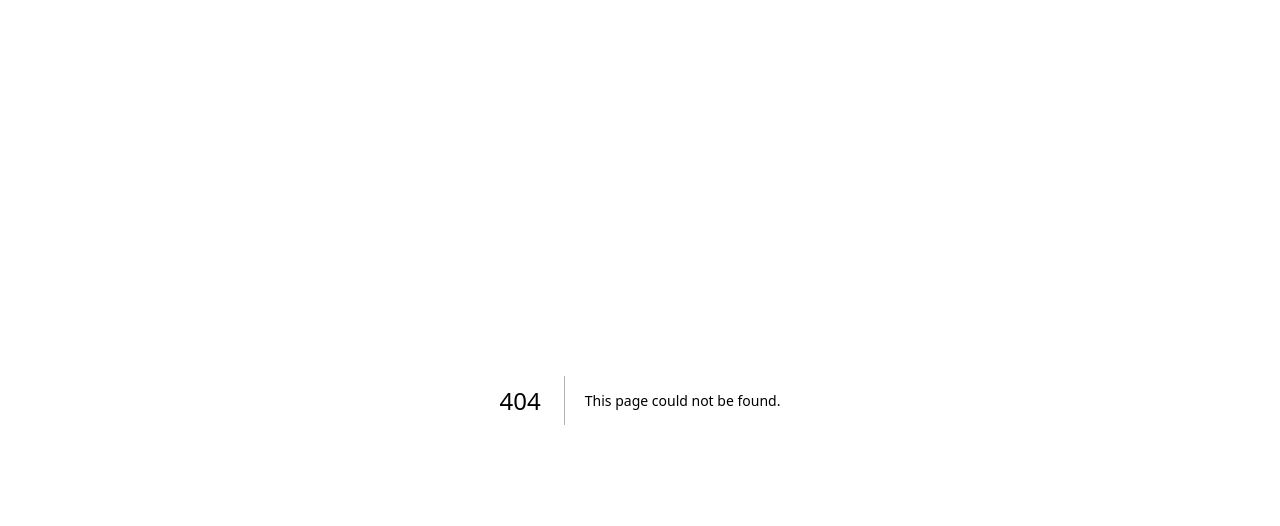
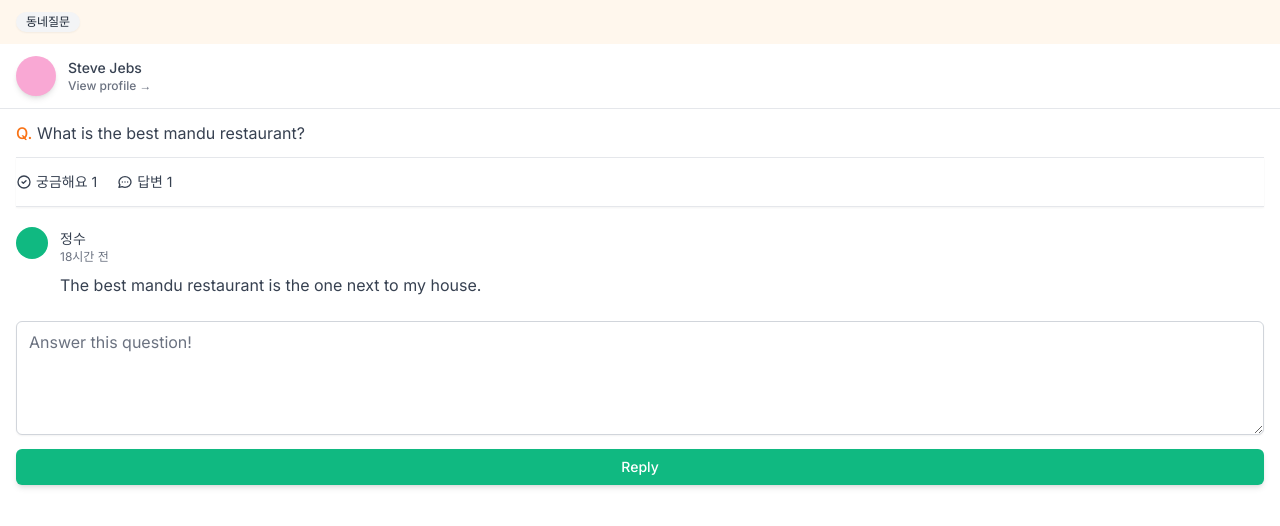
Before and after one commit to sdfwefk11/next-market, a Next.js app: page /community/1 in a window 1280 px wide. Before the commit this address had no page. Shown: the top 526 px of the page. Built offline with nearby package versions, Linux system fonts and the light colour scheme.

Commit message:
Community Deatil Page

```diff
--- /dev/null
+++ b/src/app/community/[detail]/page.tsx
@@ -0,0 +1,86 @@
+export default function CommunityDetail() {
+  return (
+    <div>
+      <div className="bg-orange-50">
+        <span className="inline-flex items-center px-2.5 py-0.5 rounded-full text-xs font-medium bg-gray-100 text-gray-800 shadow-sm my-3 ml-4">
+          동네질문
+        </span>
+      </div>
+      <div className="flex mb-3 items-center space-x-3 py-3 border-b px-4">
+        <div className="w-10 h-10 rounded-full bg-pink-300 shadow-md" />
+        <div className="cursor-pointer">
+          <p className="text-sm font-medium text-gray-700">Steve Jebs</p>
+          <p className="text-xs font-medium text-gray-500">
+            View profile &rarr;
+          </p>
+        </div>
+      </div>
+      <div className="px-4">
+        <div className="mt-2 text-gray-700">
+          <span className="text-orange-500 font-medium">Q.</span> What is the
+          best mandu restaurant?
+        </div>
+        <div className="flex space-x-5 mt-3 text-gray-700 py-2.5 border-t border-b-[1.5px] w-full shadow-sm">
+          <span className="flex mt-1 space-x-1 items-center justify-center text-sm hover:text-emerald-500 transition-colors pb-1">
+            <svg
+              className="w-4 h-4"
+              fill="none"
+              stroke="currentColor"
+              viewBox="0 0 24 24"
+              xmlns="http://www.w3.org/2000/svg"
+            >
+              <path
+                strokeLinecap="round"
+                strokeLinejoin="round"
+                strokeWidth="2"
+                d="M9 12l2 2 4-4m6 2a9 9 0 11-18 0 9 9 0 0118 0z"
+              ></path>
+            </svg>
+            <span>궁금해요 1</span>
+          </span>
+          <span className="flex space-x-1 items-center justify-center text-sm hover:text-emerald-500 transition-colors">
+            <svg
+              className="w-4 h-4"
+              fill="none"
+              stroke="currentColor"
+              viewBox="0 0 24 24"
+              xmlns="http://www.w3.org/2000/svg"
+            >
+              <path
+                strokeLinecap="round"
+                strokeLinejoin="round"
+                strokeWidth="2"
+                d="M8 12h.01M12 12h.01M16 12h.01M21 12c0 4.418-4.03 8-9 8a9.863 9.863 0 01-4.255-.949L3 20l1.395-3.72C3.512 15.042 3 13.574 3 12c0-4.418 4.03-8 9-8s9 3.582 9 8z"
+              ></path>
+            </svg>
+            <span>답변 1</span>
+          </span>
+        </div>
+      </div>
+      <div className="px-4 my-5">
+        <div className="flex items-start space-x-3">
+          <div className="w-8 h-8 rounded-full bg-emerald-500" />
+          <div className="mt-0.5">
+            <span className="text-sm block font-medium text-gray-700">
+              정수
+            </span>
+            <span className="text-xs text-gray-500 block">18시간 전</span>
+            <p className="text-gray-700 mt-2">
+              The best mandu restaurant is the one next to my house.
+            </p>
+          </div>
+        </div>
+      </div>
+      <div className="mt-3 px-4">
+        <textarea
+          rows={4}
+          placeholder="Answer this question!"
+          className="mt-1 shadow-sm w-full rounded-md border border-gray-300 focus:ring-emerald-600 focus:outline-none focus:border-emerald-600"
+        />
+        <button className="bg-emerald-500 hover:text-orange-300 hover:bg-emerald-600 mt-2 shadow-md text-white rounded-md border-transparent py-2 px-4 text-sm font-medium focus:ring-2 focus:ring-offset-2 focus:ring-emerald-500 focus:outline-none transition w-full">
+          Reply
+        </button>
+      </div>
+    </div>
+  );
+}
--- a/src/app/community/page.tsx
+++ b/src/app/community/page.tsx
@@ -3,7 +3,7 @@
     <div className="py-16 px-4 space-y-8">
       {[1, 2, 3, 4, 5, 6].map((_, key) => (
         <div key={key} className="flex flex-col items-start cursor-pointer">
-          <span className="flex items-center px-2.5 py-0.5 rounded-full text-xs font-medium bg-gray-100 text-gray-800 shadow-md">
+          <span className="flex items-center px-2.5 py-0.5 rounded-full text-xs font-medium bg-gray-100 text-gray-800 shadow-sm">
             동네질문
           </span>
           <div className="mt-2 text-gray-700">
@@ -15,7 +15,7 @@
             <span>18시간 전</span>
           </div>
           <div className="flex space-x-5 mt-3 text-gray-700 py-2.5 border-t border-b-[1.5px] w-full shadow-sm">
-            <span className="flex mt-1 space-x-1 items-center justify-center text-sm">
+            <span className="flex mt-1 space-x-1 items-center justify-center text-sm hover:text-emerald-500 transition-colors">
               <svg
                 className="w-4 h-4"
                 fill="none"
@@ -32,7 +32,7 @@
               </svg>
               <span>궁금해요 1</span>
             </span>
-            <span className="flex mt-1 space-x-1 items-center justify-center text-sm">
+            <span className="flex mt-1 space-x-1 items-center justify-center text-sm hover:text-emerald-500 transition-colors">
               <svg
                 className="w-4 h-4"
                 fill="none"
```
